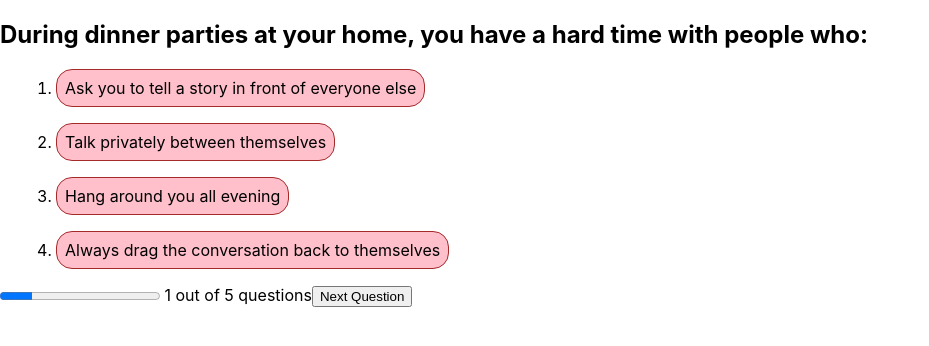
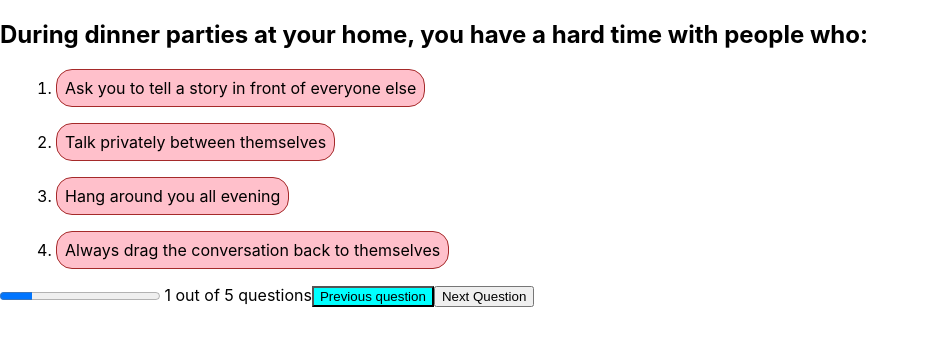
Before and after one commit to natalieacevedo/personalityTest, a React (Create React App) app: page / in a window 1280 px wide. Both pictures are taken after a click on the button "Push me to find out!". Shown: the top 346 px of the page, without its empty margins (0-929 px from the left). Built offline with nearby package versions, Linux system fonts and the light colour scheme.

Commit message:
previousNumberImplemented

```diff
--- a/src/components/Questions.jsx
+++ b/src/components/Questions.jsx
@@ -9,6 +9,7 @@ function Questions({questions,results,keepResults,isFinished}) {
 
    //state for current question
   const [currentQuestion, setCurrentQuestion] = useState(0);
+  const [hideButton, setHideButton] = useState(false);
 
 
   let answers = questions[currentQuestion].answers;
@@ -16,10 +17,24 @@ function Questions({questions,results,keepResults,isFinished}) {
   const lastQuestion = currentQuestion === questions.length- 1 ? "find out results" : "Next Question";
 
 
+  function previousQuestion() {
+    setCurrentQuestion(previous => {
+      let questionNumber = previous - 1;
+      if (questionNumber === 0) {
+        setHideButton(true);
+      }
 
-  //changes number of question
+      return questionNumber;
+
+    })
+
+
+  }
+
+
+  //changes number of question to move forward
   function questionNumber() {
-
+    setHideButton(false);
     setCurrentQuestion(previous => {
       let questionNumber = previous + 1;
       if (questionNumber >= questions.length) {
@@ -40,11 +55,13 @@ function Questions({questions,results,keepResults,isFinished}) {
             <li onClick={(e) => keepResults(i, currentQuestion)} className={results[currentQuestion] === i ? "selected" : "option"} key={i}>{answer}
             </li>)}
         </ol>
-        <ProgressBar questionNumber={currentQuestion}/>
-        <button onClick={questionNumber}>{lastQuestion}</button>
 
+        <ProgressBar questionNumber={currentQuestion} />
 
+        <button className={hideButton ? "hideMe" : "buttonsStyle"} onClick={previousQuestion}>Previous question</button>
 
+        <button
+          onClick={questionNumber}>{lastQuestion}</button>
         </>
 
 )
--- a/src/styles/questions.scss
+++ b/src/styles/questions.scss
@@ -20,3 +20,11 @@
     border-radius: 1rem;
     text-align: center;
 }
+
+.hideMe{
+    visibility: hidden;
+}
+
+.buttonsStyle{
+    background-color: aqua;
+}
```
